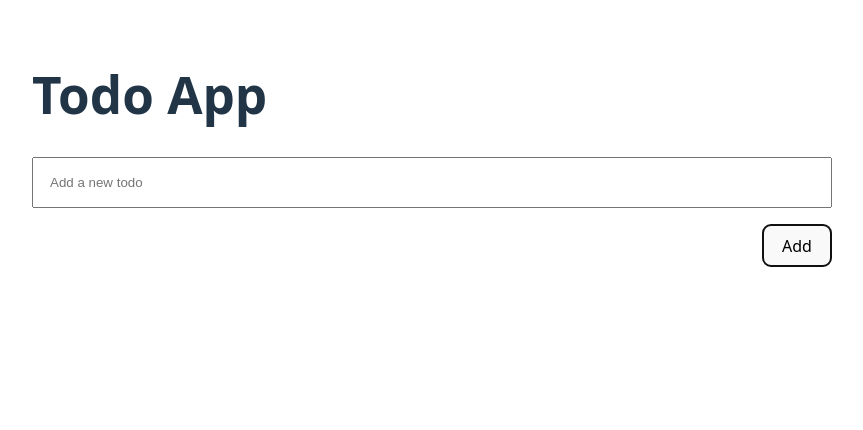
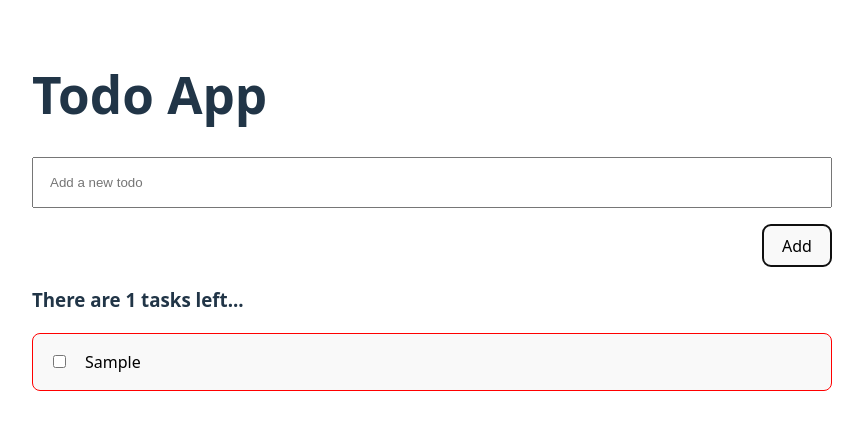
Before and after one commit to rhenaldkarrel/tasks-app-vue, a Vue app: page / in a window 1280 px wide. Both pictures are taken after typing "Sample" into the empty fields and a click on the button "Add". Shown: the top 430 px of the page, without its empty margins (208-1071 px from the left). Built offline with nearby package versions, Linux system fonts and the light colour scheme.

Commit message:
feat: integrate handle add task

```diff
--- a/src/App.vue
+++ b/src/App.vue
@@ -1,11 +1,33 @@
 <script setup lang="ts">
+import { ref } from 'vue';
+
 import TaskForm from './components/TaskForm.vue';
+import TaskCard from './components/TaskCard.vue';
+
+import type { Task } from './types';
+
+const tasks = ref<Task[]>([]);
+
+function handleAddTask(newTask: string) {
+	tasks.value.push({
+		id: crypto.randomUUID(),
+		name: newTask,
+		completed: false,
+	});
+}
 </script>
 
 <template>
 	<main>
 		<h1>Todo App</h1>
-		<TaskForm />
+		<TaskForm @add-task="handleAddTask" />
+		<h3>There are {{ tasks.length }} tasks left...</h3>
+
+		<ul>
+			<li v-for="task in tasks" :key="task.id">
+				<TaskCard :task="task" />
+			</li>
+		</ul>
 	</main>
 </template>
 
@@ -14,4 +36,15 @@ main {
 	max-width: 50rem;
 	margin: 0 auto;
 }
+
+ul {
+	padding: 0;
+	display: flex;
+	flex-direction: column;
+	gap: 1rem;
+}
+
+li {
+	list-style: none;
+}
 </style>
--- a/src/components/TaskForm.vue
+++ b/src/components/TaskForm.vue
@@ -3,10 +3,15 @@ import { ref } from 'vue';
 
 const newTask = ref('');
 
+const emit = defineEmits<{
+	addTask: [newTask: string];
+}>();
+
 function handleSubmit(event: Event) {
 	event.preventDefault();
 
 	if (newTask.value.trim()) {
+		emit('addTask', newTask.value);
 		newTask.value = '';
 	} else {
 		alert('Task cannot be empty');
```
